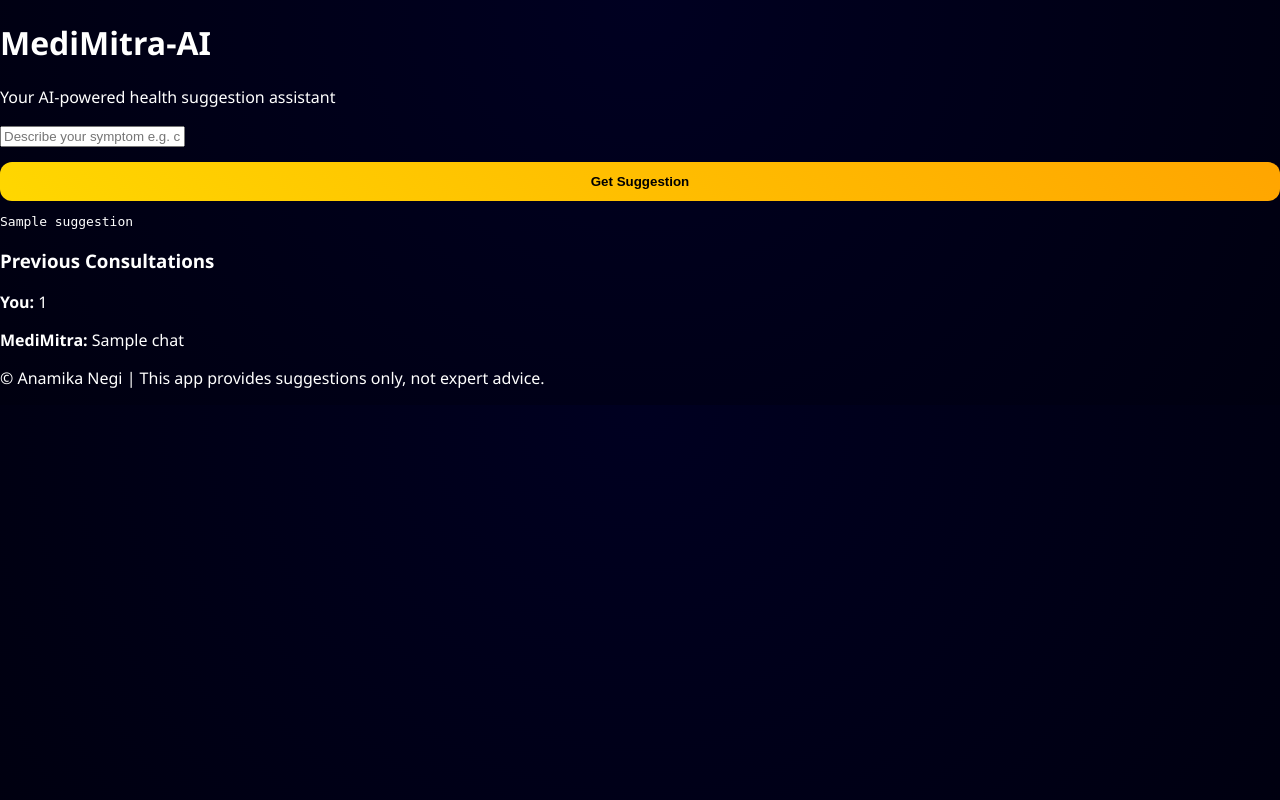
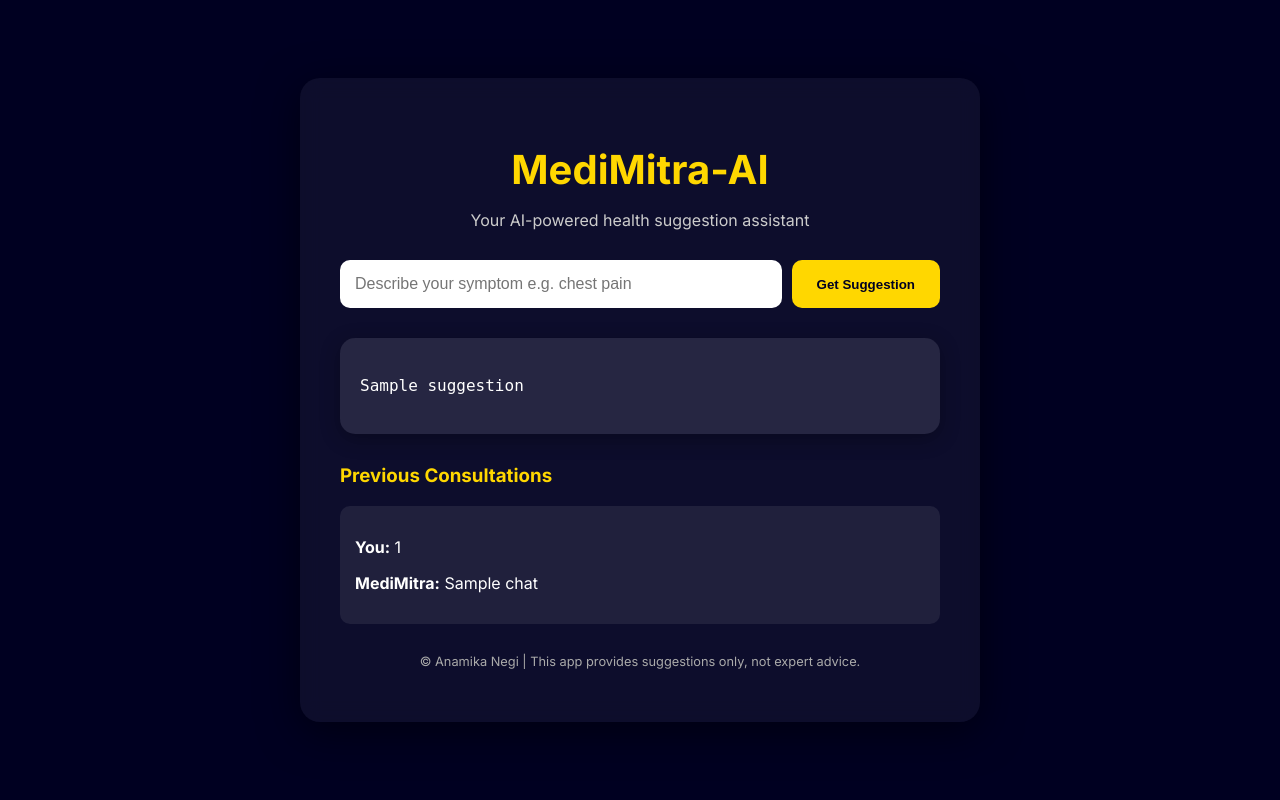
Before and after one commit to anamikanegi05/MediMitra-AI, a Flask app: template templates/index.html in a window 1280 px wide. Run offline with Flask 3, Linux system fonts and the light colour scheme; the template is opened without the code that fills it: most values are stand-ins (such as "Sample title", 1, 10 or a date in 2020); parts of the project's set-up code (start-up, migrations or seed data) failed here and were passed over.

Commit message:
Update style.css

```diff
--- a/static/style.css
+++ b/static/style.css
@@ -1,116 +1,107 @@
-/* BACKGROUND ANIMATION */
+/* General */
 body {
     margin: 0;
-    font-family: 'Segoe UI', sans-serif;
-    background: radial-gradient(circle at top, #000021, #000010);
-    color: white;
-    overflow-x: hidden;
+    font-family: 'Inter', sans-serif;
+    background-color: #000021;
+    color: #FFD700;
+    display: flex;
+    justify-content: center;
+    align-items: center;
+    min-height: 100vh;
 }
 
-/* Moving Glow Background */
-.bg-animation {
-    position: fixed;
-    width: 200%;
-    height: 200%;
-    background: radial-gradient(circle, rgba(255,215,0,0.1) 0%, transparent 70%);
-    animation: moveBg 10s linear infinite;
+.app-container {
+    width: 100%;
+    max-width: 600px;
+    padding: 40px;
+    background: rgba(255, 255, 255, 0.05);
+    border-radius: 20px;
+    box-shadow: 0 10px 40px rgba(0,0,0,0.5);
+    backdrop-filter: blur(10px);
+    animation: fadeIn 1s ease;
 }
 
-@keyframes moveBg {
-    0% { transform: translate(-25%, -25%); }
-    50% { transform: translate(0%, 0%); }
-    100% { transform: translate(-25%, -25%); }
-}
-
-/* MAIN */
-.main-container {
-    display: flex;
-    flex-direction: column;
-    align-items: center;
-    margin-top: 80px;
-    position: relative;
-}
-
-/* TITLE */
-.title h1 {
-    font-size: 42px;
-    color: gold;
-    letter-spacing: 2px;
-}
-
-.title p {
-    color: #aaa;
+header {
+    text-align: center;
     margin-bottom: 30px;
 }
 
-/* CARD */
-.card {
-    width: 420px;
-    padding: 30px;
-    border-radius: 20px;
-    backdrop-filter: blur(15px);
-    background: rgba(255, 255, 255, 0.05);
-    text-align: center;
+header h1 {
+    font-size: 2.5rem;
+    margin-bottom: 5px;
+    color: #FFD700;
 }
 
-/* GLOW EFFECT */
-.glow {
-    box-shadow: 0 0 20px rgba(255,215,0,0.2),
-                0 0 40px rgba(255,215,0,0.1);
-    transition: 0.3s;
+header p {
+    font-size: 1rem;
+    color: #ccc;
 }
 
-.glow:hover {
-    box-shadow: 0 0 40px rgba(255,215,0,0.4),
-                0 0 80px rgba(255,215,0,0.2);
+.symptom-form {
+    display: flex;
+    gap: 10px;
+    margin-bottom: 30px;
 }
 
-/* INPUT */
-textarea {
-    width: 100%;
-    height: 120px;
-    border-radius: 12px;
+.symptom-form input {
+    flex: 1;
+    padding: 15px;
+    border-radius: 10px;
     border: none;
-    padding: 12px;
-    font-size: 14px;
-    outline: none;
+    font-size: 1rem;
 }
 
-/* BUTTON */
-button {
-    margin-top: 15px;
-    padding: 12px;
-    width: 100%;
+.symptom-form button {
+    padding: 15px 25px;
+    background: #FFD700;
+    color: #000021;
+    font-weight: 600;
     border: none;
-    border-radius: 12px;
-    background: linear-gradient(45deg, gold, orange);
-    color: black;
-    font-weight: bold;
+    border-radius: 10px;
     cursor: pointer;
     transition: 0.3s;
 }
 
-button:hover {
-    transform: scale(1.05);
+.symptom-form button:hover {
+    background: #FFC700;
 }
 
-/* RESULT CARD */
-.result-card {
-    margin-top: 30px;
-    width: 420px;
-    padding: 25px;
-    border-radius: 20px;
-    backdrop-filter: blur(15px);
-    background: rgba(0, 0, 0, 0.6);
-    border-left: 5px solid gold;
+.suggestion-card {
+    background: rgba(255, 255, 255, 0.1);
+    padding: 20px;
+    border-radius: 15px;
+    font-size: 1rem;
+    line-height: 1.5;
+    color: #fff;
+    box-shadow: 0 5px 20px rgba(0,0,0,0.3);
+    animation: slideUp 0.5s ease;
 }
 
-/* TEXT */
-.result-card h2 {
-    color: gold;
+footer {
+    text-align: center;
+    margin-top: 30px;
+    font-size: 0.8rem;
+    color: #aaa;
 }
 
-.result-card p {
-    color: #ddd;
-    margin-top: 10px;
+@keyframes fadeIn {
+    from {opacity: 0; transform: translateY(-20px);}
+    to {opacity: 1; transform: translateY(0);}
 }
+
+@keyframes slideUp {
+    from {opacity: 0; transform: translateY(20px);}
+    to {opacity: 1; transform: translateY(0);}
+}
+
+.chat-history {
+    margin-top: 30px;
+}
+
+.chat-item {
+    background: rgba(255,255,255,0.08);
+    padding: 15px;
+    border-radius: 10px;
+    margin-bottom: 10px;
+    color: #fff;
+}
```
